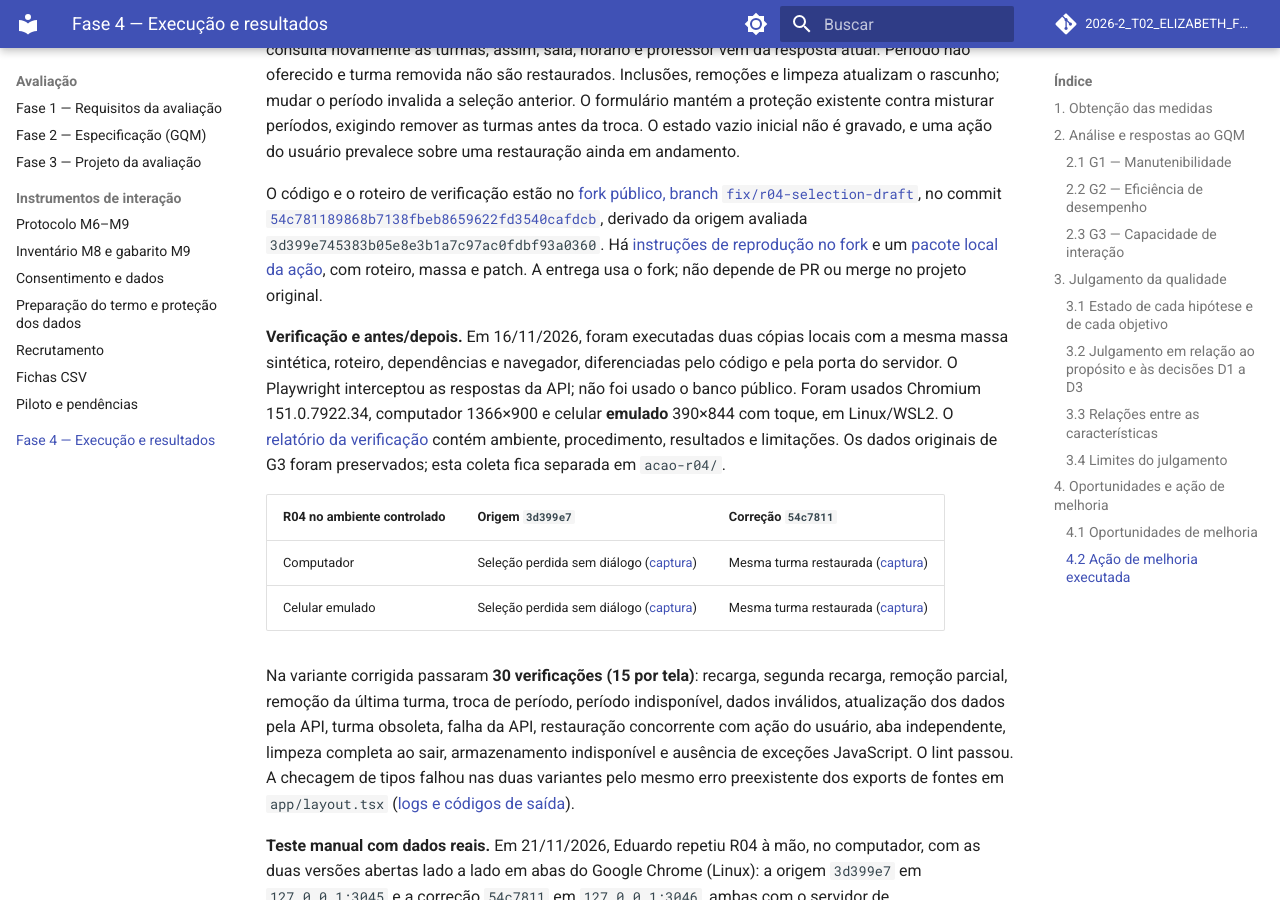
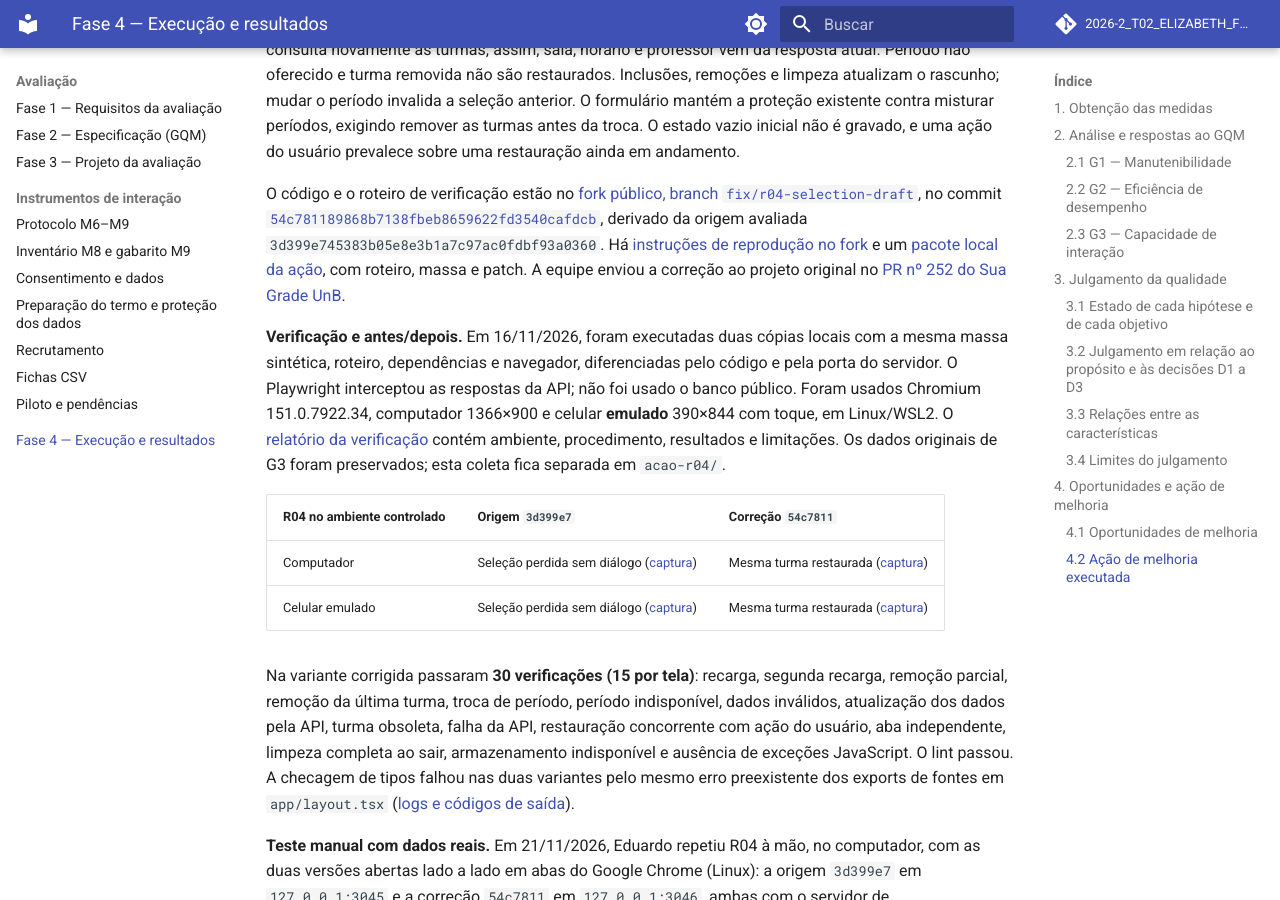
Before and after one commit to FCTE-Qualidade-de-Software-1/2026-2_T02_ELIZABETH_FRIEDMAN, an MkDocs documentation site: the page built from docs/fase-4.md, in a window 1280 px wide and 900 px high, scrolled down 17854 px. Built offline with MkDocs 1.6.1 and Material for MkDocs 9.7.7, drawn with Linux system fonts in a browser that asks for light colours; comment, search, counter and statistics services are not loaded.

Commit message:
docs: vincula a ação R04 ao PR do Sua Grade UnB

```diff
--- a/docs/fase-4.md
+++ b/docs/fase-4.md
@@ -554,7 +554,7 @@ no commit [`54c781189868b7138fbeb8659622fd3540cafdcb`](https://github.com/LucasM
 derivado da origem avaliada `3d399e745383b05e8e3b1a7c97ac0fdbf93a0360`.
 Há [instruções de reprodução no fork](https://github.com/LucasMF1/2023-2-SuaGradeUnB/blob/54c781189868b7138fbeb8659622fd3540cafdcb/web/tests/r04/README.md)
 e um [pacote local da ação](https://github.com/FCTE-Qualidade-de-Software-1/2026-2_T02_ELIZABETH_FRIEDMAN/tree/main/avaliacao/melhoria-r04),
-com roteiro, massa e patch. A entrega usa o fork; não depende de PR ou merge no projeto original.
+com roteiro, massa e patch. A equipe enviou a correção ao projeto original no [PR nº 252 do Sua Grade UnB](https://github.com/unb-mds/2023-2-SuaGradeUnB/pull/252).
 
 **Verificação e antes/depois.** Em 16/11/2026, foram executadas duas cópias locais
 com a mesma massa sintética, roteiro, dependências e navegador, diferenciadas
```
Also changed, not shown: docs/avaliacao/dados/acao-r04/RELATORIO.md (+1 -0 lines).
